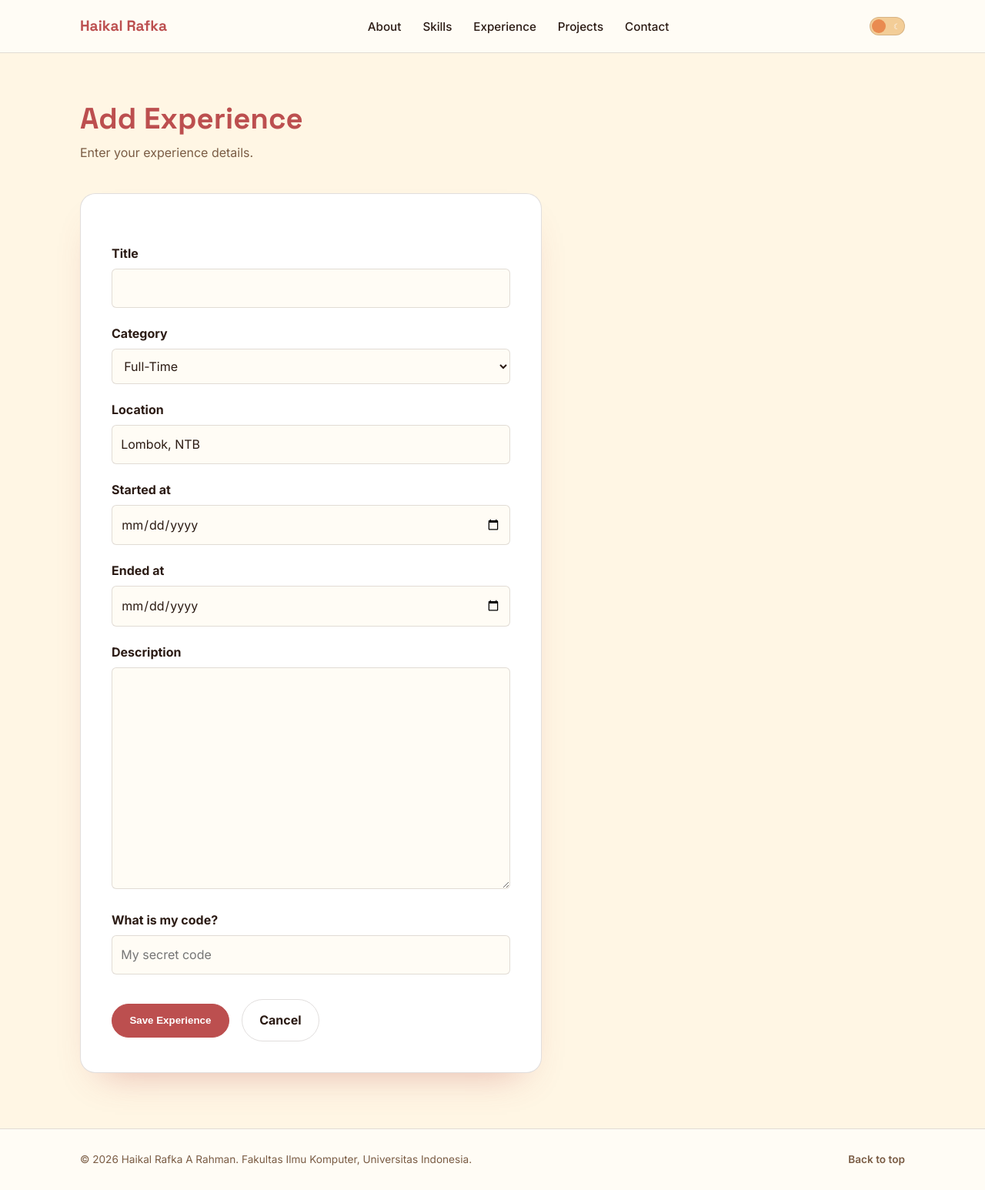
After one commit to PedroTrev-09/myportofolio, a Django app: page /experiences/add/ in a window 1280 px wide. The commit adds this page. Shown: the whole page at 77% size. Run offline with Django 5.2, Linux system fonts and the light colour scheme.

Commit message:
IA3: Do the same thing as tutorial-3 to experience and fix some test case

```diff
--- a/main/models.py
+++ b/main/models.py
@@ -16,7 +16,6 @@ class Experience(models.Model):
     location = models.CharField(max_length=255, default="Lombok, NTB")
     description = models.TextField()
     category = models.CharField(max_length=20, choices=EXPERIENCE_CHOICES, default='full-time')
-    thumbnail = models.URLField(blank=True, null=True)
 
     started_at = models.DateField()
     ended_at = models.DateField(blank=True, null=True)
--- a/main/tests.py
+++ b/main/tests.py
@@ -74,4 +74,4 @@ class ProjectTest(TestCase):
     def test_empty_project_state(self):
         Project.objects.all().delete()
         response = self.client.get(reverse("main:show_project"))
-        self.assertContains(response, "Belum ada project yang ditambahkan.")
+        self.assertContains(response, "There are no projects to display.")
--- a/main/urls.py
+++ b/main/urls.py
@@ -1,13 +1,31 @@
 from django.urls import path
-from main.views import show_main, show_experience, show_project, create_project, get_projects_json, delete_project
+from main.views import (
+    show_main,
+    show_experience,
+    show_project,
+    create_project,
+    get_projects_json,
+    delete_project,
+    create_experience,
+    update_experience,
+    delete_experience,
+    get_experiences_json,
+)
 
 app_name = "main"
 
 urlpatterns = [
     path("", show_main, name="show_main"),
+
     path("experience/", show_experience, name="show_experience"),
+    path('experiences/add/', create_experience, name='create_experience'),
+    path('experiences/<uuid:id>/edit/', update_experience, name='update_experience'),
+    path('experiences/<uuid:id>/delete/', delete_experience, name='delete_experience'),
+    path('api/experiences/', get_experiences_json, name='get_experiences_json'),
+
     path("project/", show_project, name="show_project"),
     path('projects/add/', create_project, name='create_project'),
     path('api/projects/', get_projects_json, name='get_projects_json'),
     path('projects/<uuid:id>/delete/', delete_project, name='delete_project'),
+
 ]
--- a/main/views.py
+++ b/main/views.py
@@ -1,6 +1,6 @@
 from django.shortcuts import render, redirect, get_object_or_404
 from main.models import Experience, Project
-from main.forms import ProjectForm
+from main.forms import ProjectForm, ExperienceForm
 from django.core import serializers
 from django.http import HttpResponse
 from django.conf import settings
@@ -21,15 +21,98 @@ def show_main(request):
 
 
 def show_experience(request):
-    experiences = Experience.objects.all().order_by('-started_at')
+    json_response = get_experiences_json(request)
+
+    experiences = serializers.deserialize(
+        "json",
+        json_response.content.decode("utf-8"),
+    )
+    experiences = [experience.object for experience in experiences]
 
     context = {
-        "headerName" : "Haikal Rafka",
+        "headerName": "Haikal Rafka",
         "name": "Haikal Rafka A Rahman",
         "experience_list": experiences,
     }
+
     return render(request, "experience.html", context)
 
+def get_experiences_json(request):
+    experiences = Experience.objects.all().order_by('-started_at')
+    experiences_json = serializers.serialize("json", experiences)
+
+    return HttpResponse(
+        experiences_json,
+        content_type="application/json"
+    )
+
+def create_experience(request):
+    form = ExperienceForm(request.POST or None)
+
+    if request.method == "POST":
+        secret_code = request.POST.get("secret_code", "").strip()
+
+        if secret_code == settings.PORTFOLIO_SECRET.strip():
+            if form.is_valid():
+                form.save()
+                messages.success(request, "Experience berhasil ditambahkan!")
+                return redirect("main:show_experience")
+        else:
+            messages.error(request, "bukan admin ya?, hahay.")
+
+    context = {
+        "headerName": "Haikal Rafka",
+        "name": "Haikal Rafka A Rahman",
+        "form": form,
+        "page_title": "Add Experience",
+        "submit_text": "Save Experience",
+    }
+
+    return render(request, "experience_form.html", context)
+
+def update_experience(request, id):
+    experience = get_object_or_404(Experience, pk=id)
+
+    form = ExperienceForm(
+        request.POST or None,
+        instance=experience
+    )
+
+    if request.method == "POST":
+        secret_code = request.POST.get("secret_code", "").strip()
+
+        if secret_code == settings.PORTFOLIO_SECRET.strip():
+            if form.is_valid():
+                form.save()
+                messages.success(request, "Experience berhasil diperbarui!")
+                return redirect("main:show_experience")
+        else:
+            messages.error(request, "bukan admin ya?, hahay.")
+
+    context = {
+        "headerName": "Haikal Rafka",
+        "name": "Haikal Rafka A Rahman",
+        "form": form,
+        "experience": experience,
+        "page_title": "Edit Experience",
+        "submit_text": "Update Experience",
+    }
+
+    return render(request, "experience_form.html", context)
+
+def delete_experience(request, id):
+    experience = get_object_or_404(Experience, pk=id)
+
+    if request.method == "POST":
+        secret_code = request.POST.get("secret_code", "").strip()
+
+        if secret_code == settings.PORTFOLIO_SECRET.strip():
+            experience.delete()
+            messages.success(request, "Experience berhasil dihapus!")
+        else:
+            messages.error(request, "bukan admin ya?, hahay.")
+
+    return redirect("main:show_experience")
 
 def get_projects_json(request):
     projects = Project.objects.all().order_by('-created_at')
--- a/static/css/style.css
+++ b/static/css/style.css
@@ -570,7 +570,8 @@ body:has(#theme-toggle:checked) .theme-switch-thumb { transform: translateX(22px
 }
 
 .form-group input,
-.form-group textarea {
+.form-group textarea,
+.form-group select {
     width: 100%;
     box-sizing: border-box;
     padding: 0.7rem;
@@ -583,7 +584,8 @@ body:has(#theme-toggle:checked) .theme-switch-thumb { transform: translateX(22px
 }
 
 .form-group input:focus,
-.form-group textarea:focus {
+.form-group textarea:focus,
+.form-group select:focus {
     outline: 2px solid var(--dusk);
     border-color: var(--dusk);
 }
@@ -734,3 +736,48 @@ body:has(#theme-toggle:checked) .btn-danger-fill {
     background: #ef4444;
     border-color: #ef4444;
 }
+
+.experience-add {
+    display: inline-block;
+    margin-bottom: 1.5rem;
+}
+
+.experience-form-actions {
+    margin-top: 2rem;
+    display: flex;
+    gap: 1rem;
+    align-items: center;
+}
+
+.experience-actions {
+    margin-top: 1.25rem;
+    padding-top: 1rem;
+    border-top: 1px solid var(--line);
+
+    display: flex;
+    flex-wrap: wrap;
+    align-items: center;
+    gap: 0.75rem;
+}
+
+.experience-actions form {
+    display: flex;
+    align-items: center;
+    gap: 0.5rem;
+}
+
+.experience-actions input[type="password"] {
+    width: 130px;
+    box-sizing: border-box;
+    padding: 0.5rem 0.7rem;
+    border: 1px solid var(--line);
+    border-radius: 6px;
+    background: var(--bg);
+    color: var(--ink);
+    font: inherit;
+}
+
+.experience-actions input[type="password"]:focus {
+    outline: 2px solid var(--dusk);
+    border-color: var(--dusk);
+}
--- /dev/null
+++ b/templates/experience_form.html
@@ -0,0 +1,80 @@
+{% extends "base.html" %}
+
+{% block meta %}
+<title>{{ page_title }} - {{ name }}</title>
+{% endblock meta %}
+
+{% block content %}
+<main id="main-content">
+    <section class="experience" style="padding-top: 4rem; min-height: 80vh;">
+        <div class="container">
+            <h2>{{ page_title }}</h2>
+            <p class="section-sub">
+                {% if experience %}
+                    Update your experience details.
+                {% else %}
+                    Enter your experience details.
+                {% endif %}
+            </p>
+
+            <div class="form-container"
+                 style="background: var(--card); padding: 2.5rem; border-radius: var(--radius-lg); border: 1px solid var(--line); box-shadow: var(--shadow); max-width: 600px; margin-top: 2rem;">
+
+                <form
+                    method="POST"
+                    action="{% if experience %}{% url 'main:update_experience' experience.id %}{% else %}{% url 'main:create_experience' %}{% endif %}"
+                    class="project-form"
+                >
+                    {% csrf_token %}
+
+                    {% for field in form %}
+                        <div class="form-group">
+                            <label for="{{ field.id_for_label }}">
+                                {{ field.label }}
+                            </label>
+
+                            {{ field }}
+
+                            {% for error in field.errors %}
+                                <p class="form-error">{{ error }}</p>
+                            {% endfor %}
+                        </div>
+                    {% endfor %}
+
+                    <div class="form-group">
+                        <label for="secret_code">What is my code?</label>
+
+                        <input
+                            type="password"
+                            name="secret_code"
+                            id="secret_code"
+                            required
+                            placeholder="My secret code"
+                        >
+
+                        {% if messages %}
+                            {% for message in messages %}
+                                <p class="form-error">{{ message }}</p>
+                            {% endfor %}
+                        {% endif %}
+                    </div>
+
+                    <div class="experience-form-actions">
+                        <button type="submit" class="contact-link primary">
+                            {{ submit_text }}
+                        </button>
+
+                        <a
+                            href="{% url 'main:show_experience' %}"
+                            class="contact-link ghost"
+                        >
+                            Cancel
+                        </a>
+                    </div>
+                </form>
+
+            </div>
+        </div>
+    </section>
+</main>
+{% endblock content %}
```
Also changed, not shown: templates/experience.html (+54 -4 lines), main/migrations/0007_remove_experience_thumbnail.py (added).
